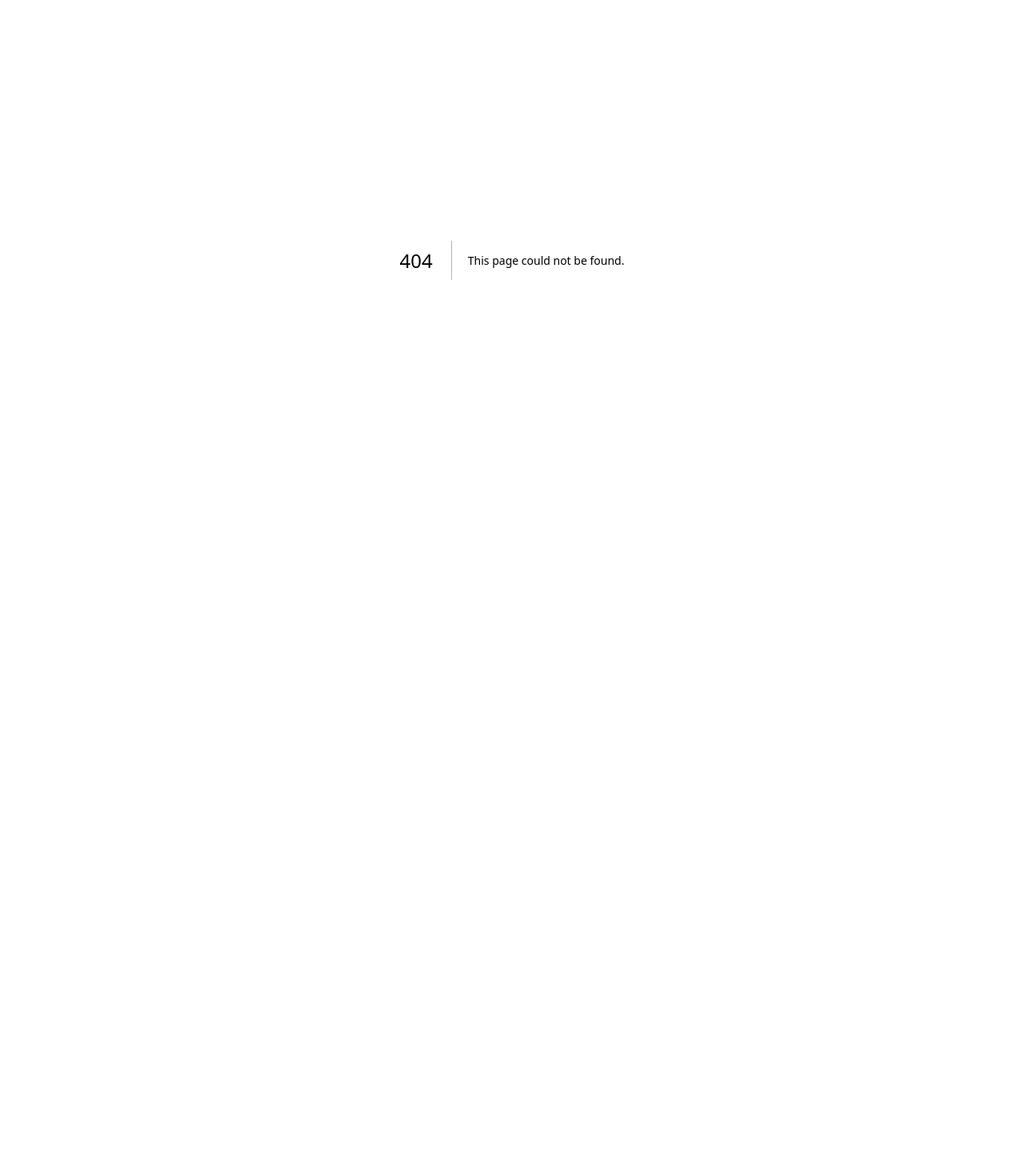
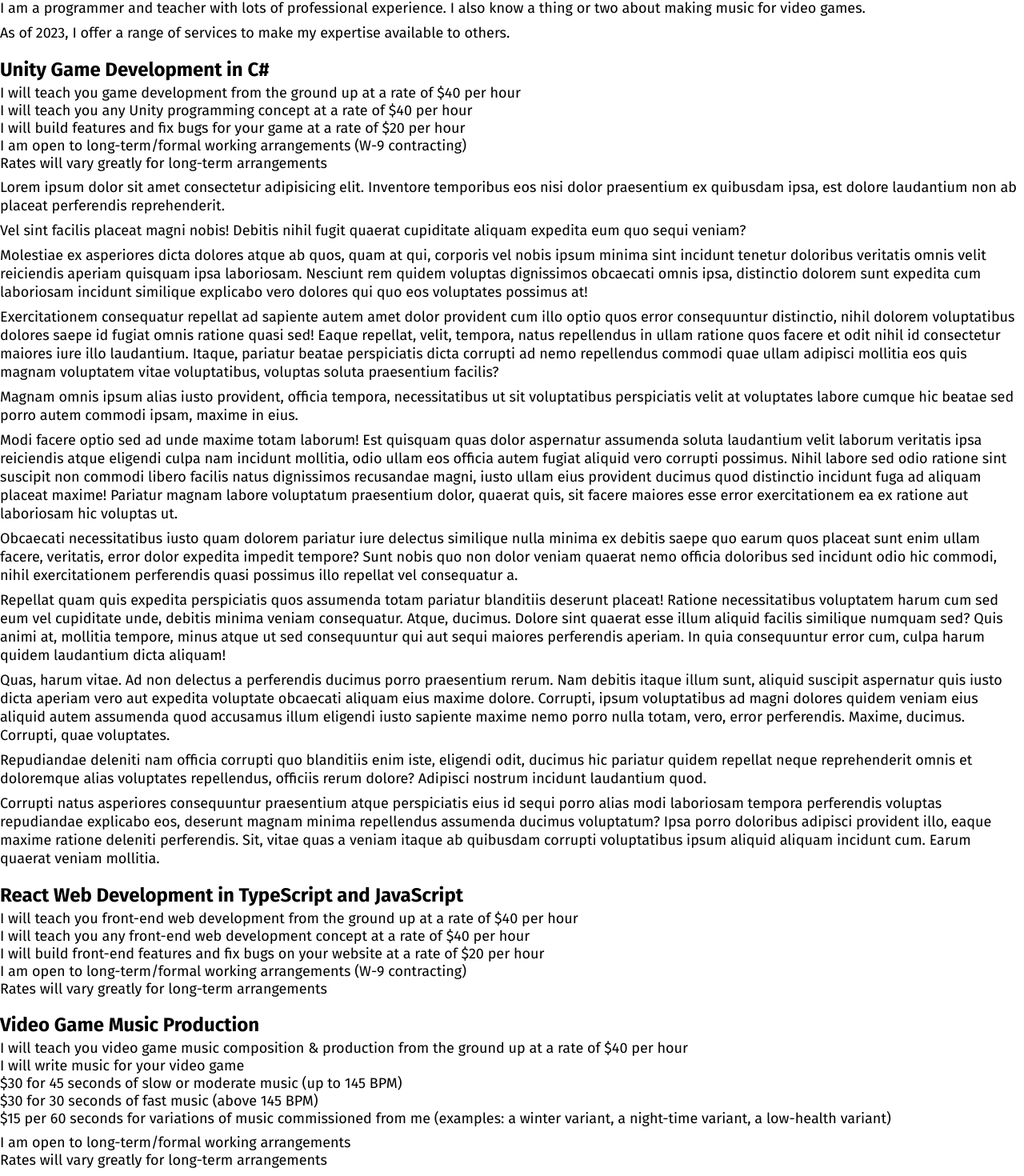
Before and after one commit to mucrow/mucrow.dev, a Next.js app: page /style-test-page in a window 1280 px wide. Before the commit this address had no page. Shown: the part 159-1629 px from the top of the page at 80% size. Before the commit the page ends 884 px from the top, so only its background shows below. Built offline with nearby package versions, Linux system fonts and the light colour scheme.

Commit message:
Add style test page

```diff
--- /dev/null
+++ b/app/style-test-page/page.tsx
@@ -0,0 +1,153 @@
+export default function StyleTestPage() {
+  return (
+    <>
+      <h1>Style Test Page</h1>
+      <p>I am a programmer and teacher with lots of professional experience. I also know a thing or two about making music for video games.</p>
+      <p>As of 2023, I offer a range of services to make my expertise available to others.</p>
+
+      <h3>Unity Game Development in C#</h3>
+      <ul>
+        <li>I will teach you game development from the ground up at a rate of $40 per hour</li>
+        <li>I will teach you any Unity programming concept at a rate of $40 per hour</li>
+        <li>I will build features and fix bugs for your game at a rate of $20 per hour</li>
+        <li>I am open to long-term/formal working arrangements (W-9 contracting)
+          <ul>
+            <li>Rates will vary greatly for long-term arrangements</li>
+          </ul>
+        </li>
+      </ul>
+
+      <p>
+        Lorem ipsum dolor sit amet consectetur adipisicing elit. Inventore
+        temporibus eos nisi dolor praesentium ex quibusdam ipsa, est dolore
+        laudantium non ab placeat perferendis reprehenderit.
+      </p>
+      <p>
+        Vel sint facilis placeat magni nobis! Debitis nihil fugit quaerat
+        cupiditate aliquam expedita eum quo sequi veniam?
+      </p>
+      <p>
+        Molestiae ex asperiores dicta dolores atque ab quos, quam at qui,
+        corporis vel nobis ipsum minima sint incidunt tenetur doloribus
+        veritatis omnis velit reiciendis aperiam quisquam ipsa laboriosam.
+        Nesciunt rem quidem voluptas dignissimos obcaecati omnis ipsa,
+        distinctio dolorem sunt expedita cum laboriosam incidunt similique
+        explicabo vero dolores qui quo eos voluptates possimus at!
+      </p>
+      <p>
+        Exercitationem consequatur repellat ad sapiente autem amet dolor
+        provident cum illo optio quos error consequuntur distinctio, nihil
+        dolorem voluptatibus dolores saepe id fugiat omnis ratione quasi sed!
+        Eaque repellat, velit, tempora, natus repellendus in ullam ratione quos
+        facere et odit nihil id consectetur maiores iure illo laudantium.
+        Itaque, pariatur beatae perspiciatis dicta corrupti ad nemo repellendus
+        commodi quae ullam adipisci mollitia eos quis magnam voluptatem vitae
+        voluptatibus, voluptas soluta praesentium facilis?
+      </p>
+      <p>
+        Magnam omnis ipsum alias iusto provident, officia tempora,
+        necessitatibus ut sit voluptatibus perspiciatis velit at voluptates
+        labore cumque hic beatae sed porro autem commodi ipsam, maxime in eius.
+      </p>
+      <p>
+        Modi facere optio sed ad unde maxime totam laborum!
+        Est quisquam quas dolor aspernatur assumenda soluta laudantium velit
+        laborum veritatis ipsa reiciendis atque eligendi culpa nam incidunt
+        mollitia, odio ullam eos officia autem fugiat aliquid vero corrupti
+        possimus. Nihil labore sed odio ratione sint suscipit non commodi
+        libero facilis natus dignissimos recusandae magni, iusto ullam eius
+        provident ducimus quod distinctio incidunt fuga ad aliquam placeat
+        maxime! Pariatur magnam labore voluptatum praesentium dolor, quaerat
+        quis, sit facere maiores esse error exercitationem ea ex ratione aut
+        laboriosam hic voluptas ut.
+      </p>
+      <p>
+        Obcaecati necessitatibus iusto quam dolorem pariatur iure delectus
+        similique nulla minima ex debitis saepe quo earum quos placeat sunt
+        enim ullam facere, veritatis, error dolor expedita impedit tempore?
+        Sunt nobis quo non dolor veniam quaerat nemo officia doloribus sed
+        incidunt odio hic commodi, nihil exercitationem perferendis quasi
+        possimus illo repellat vel consequatur a.
+      </p>
+      <p>
+        Repellat quam quis expedita perspiciatis quos assumenda totam pariatur
+        blanditiis deserunt placeat! Ratione necessitatibus voluptatem harum
+        cum sed eum vel cupiditate unde, debitis minima veniam consequatur.
+        Atque, ducimus. Dolore sint quaerat esse illum aliquid facilis
+        similique numquam sed? Quis animi at, mollitia tempore, minus atque ut
+        sed consequuntur qui aut sequi maiores perferendis aperiam. In quia
+        consequuntur error cum, culpa harum quidem laudantium dicta aliquam!
+      </p>
+      <p>
+        Quas, harum vitae. Ad non delectus a perferendis ducimus porro
+        praesentium rerum. Nam debitis itaque illum sunt, aliquid suscipit
+        aspernatur quis iusto dicta aperiam vero aut expedita voluptate
+        obcaecati aliquam eius maxime dolore. Corrupti, ipsum voluptatibus ad
+        magni dolores quidem veniam eius aliquid autem assumenda quod accusamus
+        illum eligendi iusto sapiente maxime nemo porro nulla totam, vero,
+        error perferendis. Maxime, ducimus. Corrupti, quae voluptates.
+      </p>
+      <p>
+        Repudiandae deleniti nam officia corrupti quo blanditiis enim iste,
+        eligendi odit, ducimus hic pariatur quidem repellat neque reprehenderit
+        omnis et doloremque alias voluptates repellendus, officiis rerum
+        dolore? Adipisci nostrum incidunt laudantium quod.
+      </p>
+      <p>
+        Corrupti natus asperiores consequuntur praesentium atque perspiciatis
+        eius id sequi porro alias modi laboriosam tempora perferendis voluptas
+        repudiandae explicabo eos, deserunt magnam minima repellendus assumenda
+        ducimus voluptatum? Ipsa porro doloribus adipisci provident illo, eaque
+        maxime ratione deleniti perferendis. Sit, vitae quas a veniam itaque ab
+        quibusdam corrupti voluptatibus ipsum aliquid aliquam incidunt cum.
+        Earum quaerat veniam mollitia.
+      </p>
+
+      <h3>React Web Development in TypeScript and JavaScript</h3>
+      <ul>
+        <li>I will teach you front-end web development from the ground up at a rate of $40 per hour</li>
+        <li>I will teach you any front-end web development concept at a rate of $40 per hour</li>
+        <li>I will build front-end features and fix bugs on your website at a rate of $20 per hour</li>
+        <li>I am open to long-term/formal working arrangements (W-9 contracting)
+          <ul>
+            <li>Rates will vary greatly for long-term arrangements</li>
+          </ul>
+        </li>
+      </ul>
+
+      <h3>Video Game Music Production</h3>
+      <ul>
+        <li>I will teach you video game music composition & production from the ground up at a rate of $40 per hour</li>
+        <li>I will write music for your video game
+          <ul>
+            <li>$30 for 45 seconds of slow or moderate music (up to 145 BPM)</li>
+            <li>$30 for 30 seconds of fast music (above 145 BPM)</li>
+            <li>$15 per 60 seconds for variations of music commissioned from me (examples: a winter variant, a night-time variant, a low-health variant)</li>
+          </ul>
+        </li>
+        <li>I am open to long-term/formal working arrangements
+          <ul>
+            <li>Rates will vary greatly for long-term arrangements</li>
+          </ul>
+        </li>
+      </ul>
+
+      <h2>My Commission Process</h2>
+      <p>To inquire about commissions, please <a href="https://example.com" target="_blank">send me an email</a>, <a href="https://example.com" target="_blank">add me as a friend on Discord</a>, or <a href="https://example.com" target="_blank">direct message me on Twitter</a>.</p>
+      <p>I&apos;m happy to answer any questions you have, even if you&apos;re just curious about my services.</p>
+      <p>Here is my typical commission process:</p>
+      <ol>
+        <li>You provide me with a description of what you want.</li>
+        <li>I take a short time to evaluate the commission, and then I tell you what the price and delivery date of the service will be.</li>
+        <li>If it sounds like a good deal to you, I get started and bring you a work in progress some time before the delivery date.</li>
+        <li>You can give me feedback on what I&apos;ve made and I&apos;ll adjust the work and the timeline but <em>not</em> the cost.
+          <ul>
+            <li>You will never be charged more than the initially agreed upon amount.</li>
+          </ul>
+        </li>
+        <li>I message you that the work is finished on the delivery date.</li>
+        <li>You send payment via Paypal and receive the final product. Thank you for your patronage!</li>
+      </ol>
+    </>
+  );
+}
```
